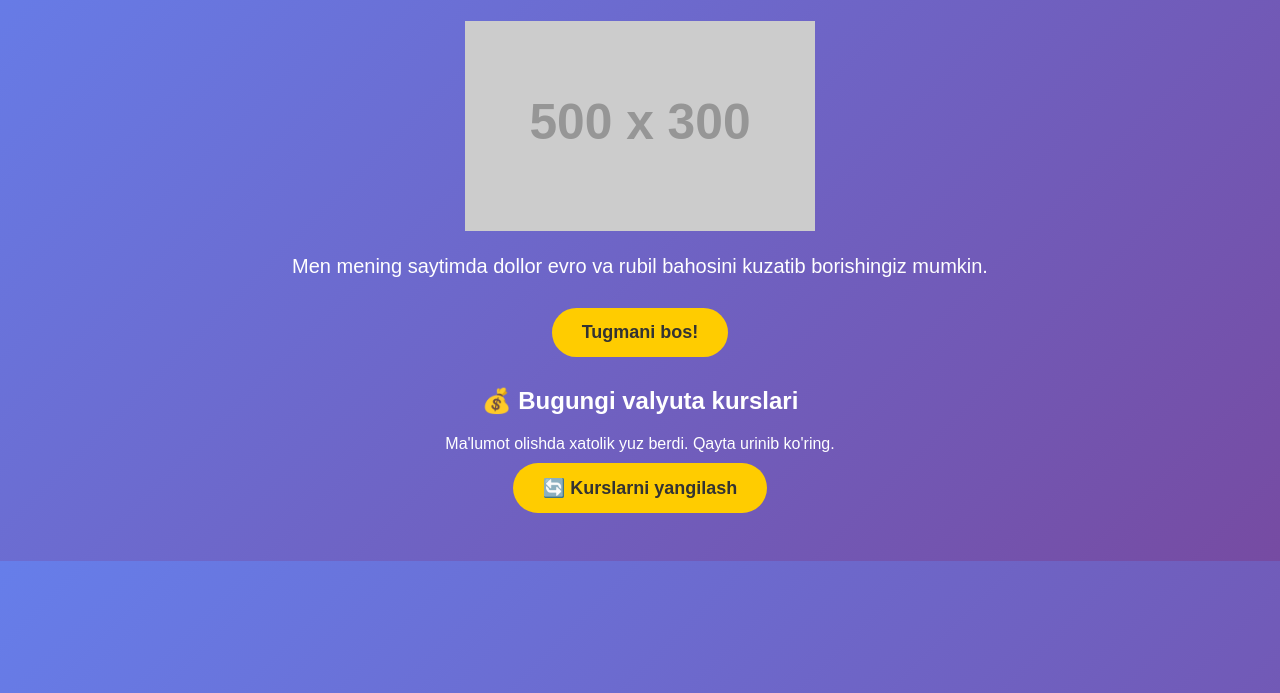
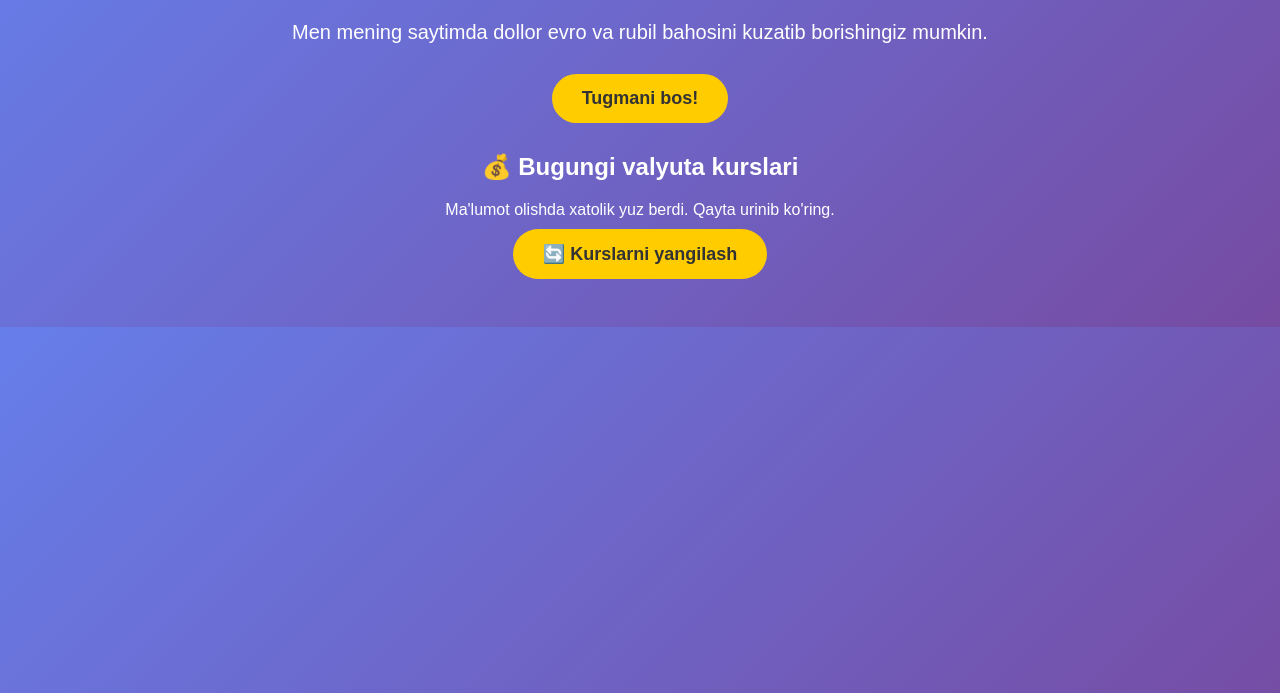
Before and after one commit to jahongir5706230/mening-loyiham, a plain HTML site: page index.html in a window 1280 px wide. Shown: the part 107-800 px from the top of the page. Drawn offline with Linux system fonts and the light colour scheme; no server answers; placeholder pictures from the web are drawn by us.

Commit message:
Remove image element from index.html
Removed image element from the HTML body.

```diff
--- a/index.html
+++ b/index.html
@@ -47,8 +47,8 @@
 
   <h1>Salom, do'stlar! 👋</h1>
 
-  <img src="https://placehold.co/500x300/667eea/ffffff?text=TECHNOLOGY"
-       alt="Technology" width="350">
+
+
 
   <p>Men mening saytimda dollor evro va rubil bahosini kuzatib borishingiz mumkin.</p>
 
```
